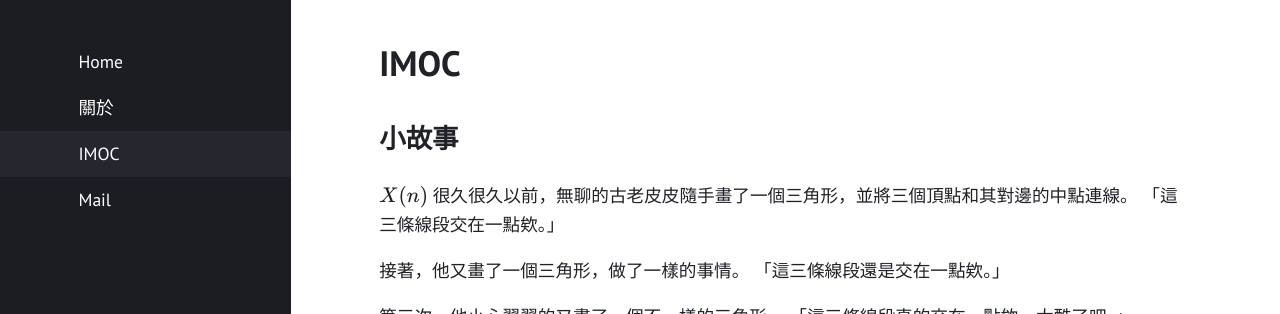
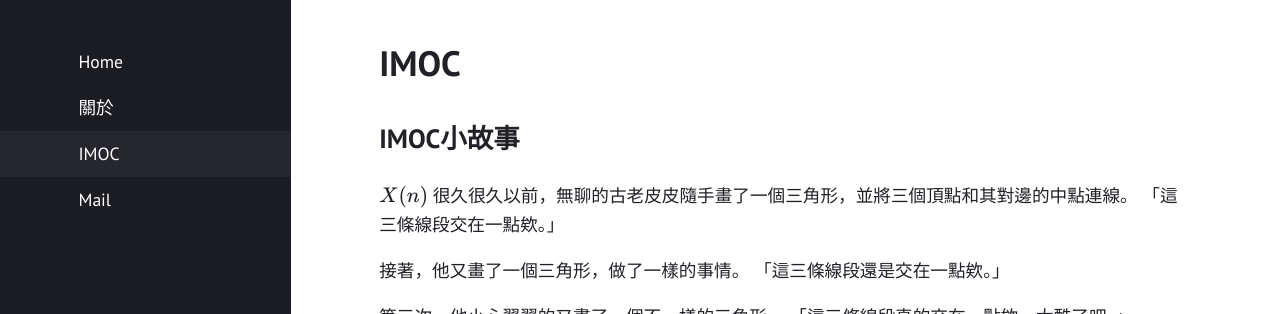
Before and after one commit to Permutation-Chang/Permutation-Chang.github.io, a Jekyll site: the page built from IMOC.md, in a window 1280 px wide and 1159 px high. Shown: the top 314 px of the window. Built offline with Jekyll 4.4.1, drawn with Linux system fonts in a browser that asks for light colours.

Commit message:
Update IMOC.md

```diff
--- a/IMOC.md
+++ b/IMOC.md
@@ -4,7 +4,7 @@ permalink: "/IMOC/"
 layout: page
 ---
 
-## 小故事
+## IMOC小故事
 $$X(n)$$
 很久很久以前，無聊的古老皮皮隨手畫了一個三角形，並將三個頂點和其對邊的中點連線。
 「這三條線段交在一點欸。」
```
